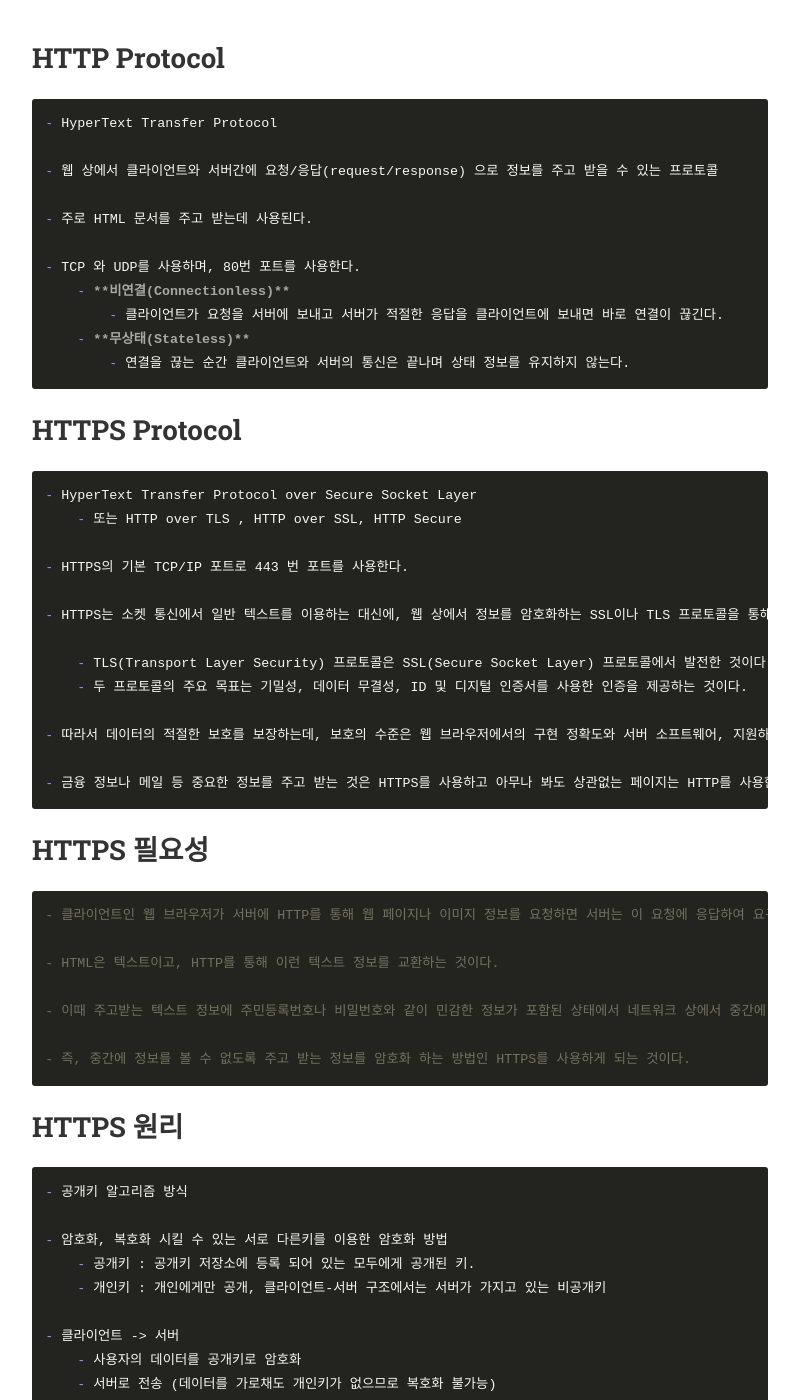
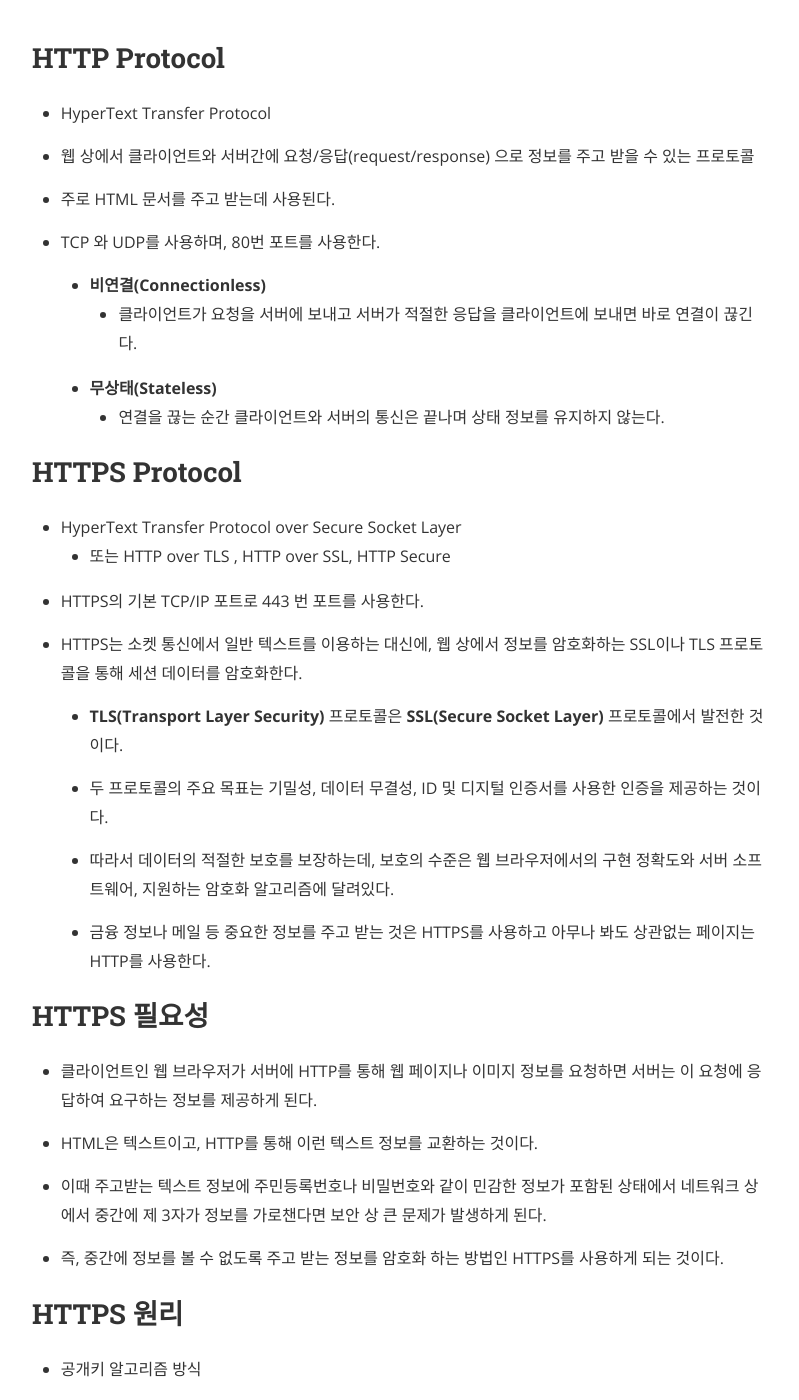
Before and after one commit to flash1117/flash1117.github.io, a Jekyll site: the page built from _posts/2019-10-06-TIL.markdown, in a window 1280 px wide and 1400 px high, scrolled down 544 px. Shown: the whole window, without its empty margins (240-1039 px from the left). Built offline with Jekyll 4.4.1, drawn with Linux system fonts in a browser that asks for light colours; nearby versions of some CDN libraries; some of the changed text lies outside the part shown.

```diff
--- a/_posts/2019-10-04-TIL.markdown
+++ b/_posts/2019-10-04-TIL.markdown
@@ -116,5 +116,5 @@ Q. 초기 Seq Num인 ISN을 0부터 시작하지 않고 난수를 생성하여
     서버측에서는 패킷의 SYN을 보고 패킷을 구분하게 되는데 난수가 아닌 순차적인 Num 이 전송된다면
     이전의 Connection 으로부터 오는 패킷으로 인식할 수 있다. 이런 문제의 발생 가능성을 줄이기 위해서 난수로 ISN을 설정한다.
 
-Ref.
-[Link] : https://github.com/WeareSoft/tech-interview/blob/master/contents/network.md#osi-7%EA%B3%84%EC%B8%B5
+###### Ref.
+[Link] : (https://github.com/WeareSoft/tech-interview/blob/master/contents/network.md#osi-7%EA%B3%84%EC%B8%B5)
--- a/_posts/2019-10-06-TIL.markdown
+++ b/_posts/2019-10-06-TIL.markdown
@@ -10,72 +10,74 @@ cover:  "/assets/TIL.png"
 
 ## HTTP Protocol
 
-    - HyperText Transfer Protocol
+- HyperText Transfer Protocol
 
-    - 웹 상에서 클라이언트와 서버간에 요청/응답(request/response) 으로 정보를 주고 받을 수 있는 프로토콜
+- 웹 상에서 클라이언트와 서버간에 요청/응답(request/response) 으로 정보를 주고 받을 수 있는 프로토콜
 
-    - 주로 HTML 문서를 주고 받는데 사용된다.
+- 주로 HTML 문서를 주고 받는데 사용된다.
 
-    - TCP 와 UDP를 사용하며, 80번 포트를 사용한다.
-        - **비연결(Connectionless)**
-            - 클라이언트가 요청을 서버에 보내고 서버가 적절한 응답을 클라이언트에 보내면 바로 연결이 끊긴다.
-        - **무상태(Stateless)**
-            - 연결을 끊는 순간 클라이언트와 서버의 통신은 끝나며 상태 정보를 유지하지 않는다.
+- TCP 와 UDP를 사용하며, 80번 포트를 사용한다.
+    - **비연결(Connectionless)**
+        - 클라이언트가 요청을 서버에 보내고 서버가 적절한 응답을 클라이언트에 보내면 바로 연결이 끊긴다.
+    - **무상태(Stateless)**
+        - 연결을 끊는 순간 클라이언트와 서버의 통신은 끝나며 상태 정보를 유지하지 않는다.
 
 ## HTTPS Protocol
 
-    - HyperText Transfer Protocol over Secure Socket Layer
-        - 또는 HTTP over TLS , HTTP over SSL, HTTP Secure
+- HyperText Transfer Protocol over Secure Socket Layer
+    - 또는 HTTP over TLS , HTTP over SSL, HTTP Secure
 
-    - HTTPS의 기본 TCP/IP 포트로 443 번 포트를 사용한다.
+- HTTPS의 기본 TCP/IP 포트로 443 번 포트를 사용한다.
 
-    - HTTPS는 소켓 통신에서 일반 텍스트를 이용하는 대신에, 웹 상에서 정보를 암호화하는 SSL이나 TLS 프로토콜을 통해 세션 데이터를 암호화한다.
+- HTTPS는 소켓 통신에서 일반 텍스트를 이용하는 대신에, 웹 상에서 정보를 암호화하는 SSL이나 TLS 프로토콜을 통해 세션 데이터를 암호화한다.
 
-        - TLS(Transport Layer Security) 프로토콜은 SSL(Secure Socket Layer) 프로토콜에서 발전한 것이다.
-        - 두 프로토콜의 주요 목표는 기밀성, 데이터 무결성, ID 및 디지털 인증서를 사용한 인증을 제공하는 것이다.
+    - **TLS(Transport Layer Security)** 프로토콜은 **SSL(Secure Socket Layer)** 프로토콜에서 발전한 것이다.
+
+    - 두 프로토콜의 주요 목표는 기밀성, 데이터 무결성, ID 및 디지털 인증서를 사용한 인증을 제공하는 것이다.
 
     - 따라서 데이터의 적절한 보호를 보장하는데, 보호의 수준은 웹 브라우저에서의 구현 정확도와 서버 소프트웨어, 지원하는 암호화 알고리즘에 달려있다.
 
     - 금융 정보나 메일 등 중요한 정보를 주고 받는 것은 HTTPS를 사용하고 아무나 봐도 상관없는 페이지는 HTTP를 사용한다.
 
 ## HTTPS 필요성
-    - 클라이언트인 웹 브라우저가 서버에 HTTP를 통해 웹 페이지나 이미지 정보를 요청하면 서버는 이 요청에 응답하여 요구하는 정보를 제공하게 된다.
 
-    - HTML은 텍스트이고, HTTP를 통해 이런 텍스트 정보를 교환하는 것이다.
+- 클라이언트인 웹 브라우저가 서버에 HTTP를 통해 웹 페이지나 이미지 정보를 요청하면 서버는 이 요청에 응답하여 요구하는 정보를 제공하게 된다.
 
-    - 이때 주고받는 텍스트 정보에 주민등록번호나 비밀번호와 같이 민감한 정보가 포함된 상태에서 네트워크 상에서 중간에 제 3자가 정보를 가로챈다면 보안 상 큰 문제가 발생하게 된다.
+- HTML은 텍스트이고, HTTP를 통해 이런 텍스트 정보를 교환하는 것이다.
 
-    - 즉, 중간에 정보를 볼 수 없도록 주고 받는 정보를 암호화 하는 방법인 HTTPS를 사용하게 되는 것이다.
+- 이때 주고받는 텍스트 정보에 주민등록번호나 비밀번호와 같이 민감한 정보가 포함된 상태에서 네트워크 상에서 중간에 제 3자가 정보를 가로챈다면 보안 상 큰 문제가 발생하게 된다.
+
+- 즉, 중간에 정보를 볼 수 없도록 주고 받는 정보를 암호화 하는 방법인 HTTPS를 사용하게 되는 것이다.
 
 ## HTTPS 원리
 
-    - 공개키 알고리즘 방식
+- 공개키 알고리즘 방식
 
-    - 암호화, 복호화 시킬 수 있는 서로 다른키를 이용한 암호화 방법
-        - 공개키 : 공개키 저장소에 등록 되어 있는 모두에게 공개된 키.
-        - 개인키 : 개인에게만 공개, 클라이언트-서버 구조에서는 서버가 가지고 있는 비공개키
+- 암호화, 복호화 시킬 수 있는 서로 다른키를 이용한 암호화 방법
+    - 공개키 : 공개키 저장소에 등록 되어 있는 모두에게 공개된 키.
+    - 개인키 : 개인에게만 공개, 클라이언트-서버 구조에서는 서버가 가지고 있는 비공개키
 
-    - 클라이언트 -> 서버
-        - 사용자의 데이터를 공개키로 암호화
-        - 서버로 전송 (데이터를 가로채도 개인키가 없으므로 복호화 불가능)
-        - 서버의 개인키를 통해 복호화하여 요청 처리
+- 클라이언트 -> 서버
+    - 사용자의 데이터를 공개키로 암호화
+    - 서버로 전송 (데이터를 가로채도 개인키가 없으므로 복호화 불가능)
+    - 서버의 개인키를 통해 복호화하여 요청 처리
 
 ## HTTPS 장단점
 
-    - 장점
-        - 네트워크 상에서 열람, 수정이 불가능함으로 안전하다.
+ - 장점
+     - 네트워크 상에서 열람, 수정이 불가능함으로 안전하다.
 
-    - 단점
-        - 암호화를 하는 과정에 웹 서버에 부하를 주게 된다.
+- 단점
+    - 암호화를 하는 과정에 웹 서버에 부하를 주게 된다.
 
-        - HTTPS는 설치 및 인증서를 유지하는데 추가적인 비용이 발생한다.
+    - HTTPS는 설치 및 인증서를 유지하는데 추가적인 비용이 발생한다.
 
-        - HTTP 에 비해 느리다.
+    - HTTP 에 비해 느리다.
 
-        - 인터넷 연결이 끊긴 후 재인증 시간이 소요된다.
-            - HTTP는 비연결형임으로 웹 페이지를 보는 중 인터넷 연결이 끊겼다가 다시 연결 되어도 페이지를 계속 볼 수 있다.
+     - 인터넷 연결이 끊긴 후 재인증 시간이 소요된다.
+        - HTTP는 비연결형임으로 웹 페이지를 보는 중 인터넷 연결이 끊겼다가 다시 연결 되어도 페이지를 계속 볼 수 있다.
 
-            - 그러나 HTTPS의 경우 Socket (데이터를 주고 받는 경로) 자체에서 인증을 하기 때문에 인터넷 연결이 끊기면 소켓도 끊어져서 HTTPS 인증이 다시 필요하게 된다.
+        - 그러나 HTTPS의 경우 Socket (데이터를 주고 받는 경로) 자체에서 인증을 하기 때문에 인터넷 연결이 끊기면 소켓도 끊어져서 HTTPS 인증이 다시 필요하게 된다.
 
 ## HTTP 요청 응답 헤더
 
@@ -192,15 +194,15 @@ cover:  "/assets/TIL.png"
 
 
 
-### XSS 공격
+#### XSS 공격
 
-### redirect
+#### redirect
 
-### FQDN
+#### FQDN
 
-### CORS Error
+#### CORS Error
 
-### RFC 2965
+#### RFC 2965
 
-Ref.
-[Link] : https://github.com/WeareSoft/tech-interview/blob/master/contents/network.md#osi-7%EA%B3%84%EC%B8%B5
+##### Ref.
+[Link] : (https://github.com/WeareSoft/tech-interview/blob/master/contents/network.md#osi-7%EA%B3%84%EC%B8%B5)
```
